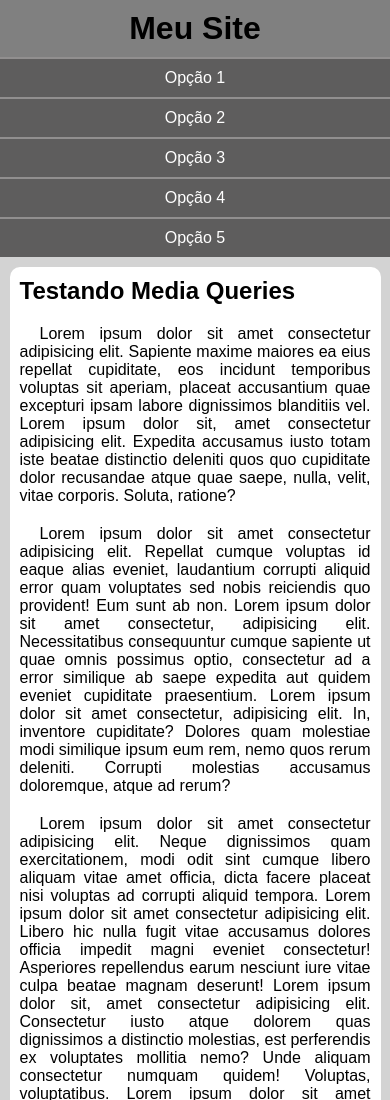
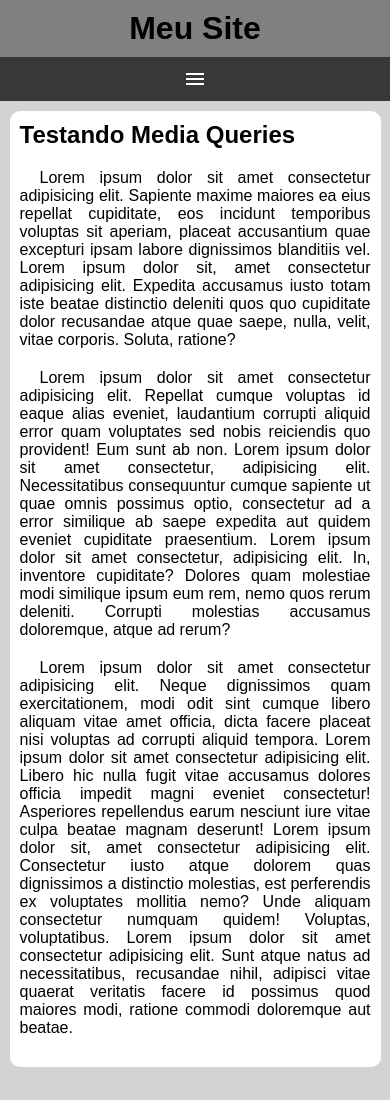
Before and after one commit to yasbatistae/html-css, a plain HTML site: page Exercícios/ex026/mq005/index.html in a window 390 px wide. Shown: the top 1100 px of the page. After the commit the page ends 1067 px from the top, so only its background shows below. Drawn offline with nearby package versions, Linux system fonts and the light colour scheme.

Commit message:
ex005 media query

```diff
--- a/Exercícios/ex026/mq005/CSS/style.css
+++ b/Exercícios/ex026/mq005/CSS/style.css
@@ -19,8 +19,21 @@ header > h1 {
     text-align: center;
 }
 
+span#burguer {
+    background-color: rgb(56, 56, 56);
+    display: block;
+    color: white;
+    text-align: center;
+    padding: 10px;
+}
+
+span#burguer:hover {
+    background-color: white;
+    color: black;
+}
+
 menu {
-    display: block;
+    display: none;
 }
 
 menu > ul {
--- a/Exercícios/ex026/mq005/index.html
+++ b/Exercícios/ex026/mq005/index.html
@@ -4,12 +4,14 @@
     <meta charset="UTF-8">
     <meta name="viewport" content="width=device-width, initial-scale=1.0">
     <title>Meedia Query</title>
+    <link rel="stylesheet" href="https://fonts.googleapis.com/css2?family=Material+Symbols+Outlined:opsz,wght,FILL,GRAD@20..48,100..700,0..1,-50..200" />
     <link rel="stylesheet" href="CSS/style.css">
 </head>
 <body>
     <header>
         <h1>Meu Site</h1>
-        <menu>
+        <span id="burguer" class="material-symbols-outlined" onclick="clickMenu()"> menu </span>
+        <menu id="itens">
             <ul>
                 <li><a href="#">Opção 1</a></li>
                 <li><a href="#">Opção 2</a></li>
@@ -33,5 +35,14 @@
 
         </article>
     </main>
+    <script>
+        function clickMenu() {
+            if (itens.style.display == 'block') {
+                itens.style.display = 'none'
+            } else {
+                itens.style.display = 'block'
+            }
+        }
+    </script>
 </body>
 </html>
```
